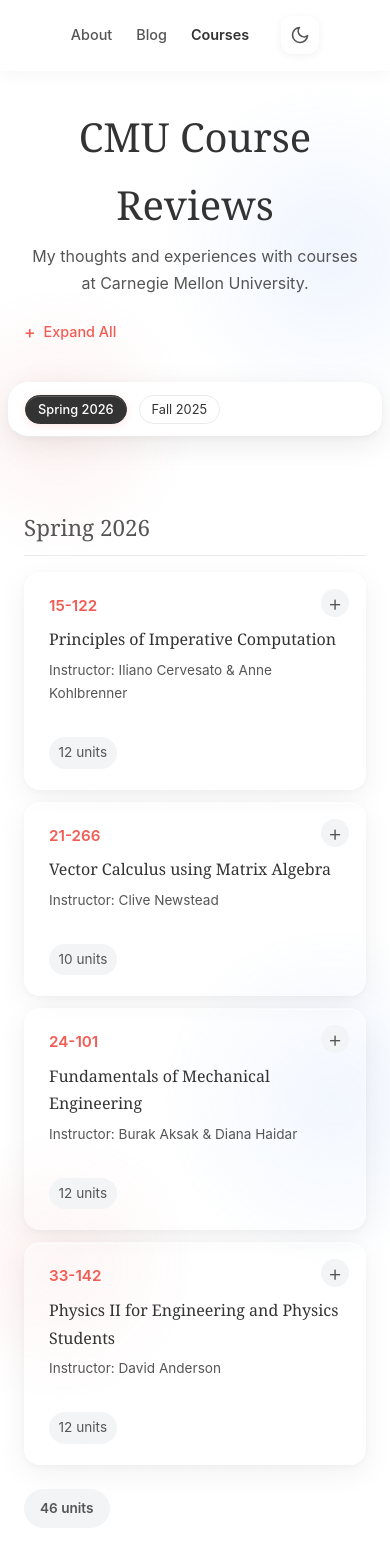
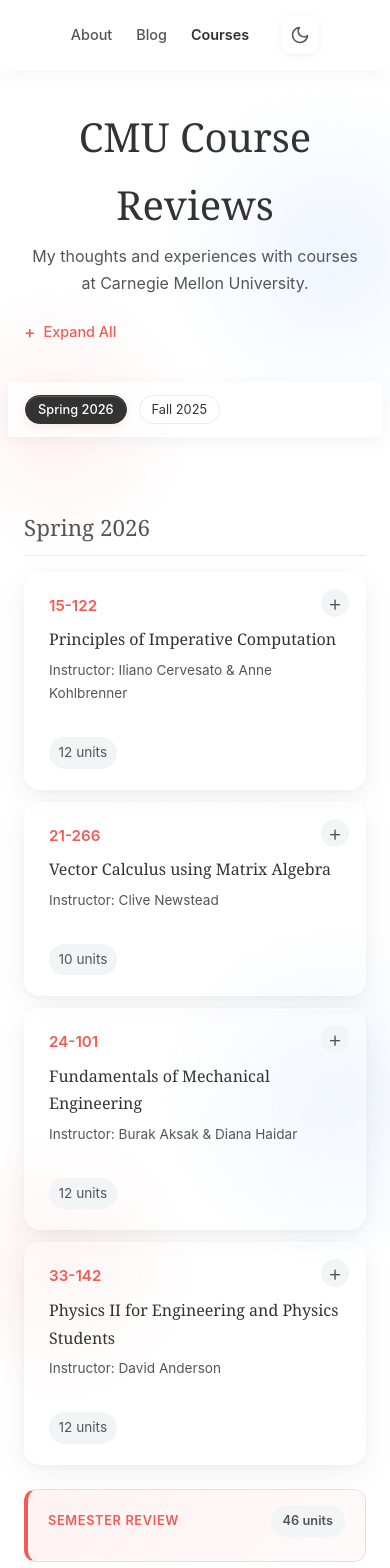
Before and after one commit to darrenpintoo/darrenpintoo.github.io, a React (Vite) app: page /courses in a window 390 px wide. Shown: the top 1568 px of the page. Built offline with nearby package versions, Linux system fonts and the light colour scheme.

Commit message:
fixed ui

```diff
--- a/src/index.css
+++ b/src/index.css
@@ -873,11 +873,27 @@
     white-space: nowrap;
     display: flex;
     align-items: center;
-    background: var(--bg-primary);
-    border-bottom: 1px solid var(--border-color);
+    /* Liquid Glass for Mobile */
+    background: linear-gradient(180deg,
+        rgba(255, 255, 255, 0.85) 0%,
+        rgba(255, 255, 255, 0.7) 100%);
+    backdrop-filter: blur(20px) saturate(180%);
+    -webkit-backdrop-filter: blur(20px) saturate(180%);
+    border-top: 1px solid rgba(255, 255, 255, 0.3);
+    border-bottom: 1px solid rgba(255, 255, 255, 0.3);
+    border-radius: 0;
     gap: 0.5rem;
     -ms-overflow-style: none;
     scrollbar-width: none;
+    box-shadow: 0 4px 20px rgba(0, 0, 0, 0.05);
+  }
+
+  [data-theme="dark"] .course-sidebar {
+    background: linear-gradient(180deg,
+        rgba(18, 18, 18, 0.9) 0%,
+        rgba(18, 18, 18, 0.75) 100%);
+    border-color: rgba(255, 255, 255, 0.08);
+    box-shadow: 0 4px 20px rgba(0, 0, 0, 0.2);
   }
 
   .course-sidebar::-webkit-scrollbar {
@@ -1095,49 +1111,44 @@
   transform: translateY(0);
 }
 
-.semester-footer-content {
-  display: flex;
-  align-items: flex-start;
-  gap: 1.5rem;
-  flex-wrap: wrap;
-}
-
-.total-units {
-  font-family: var(--font-sans);
-  font-size: 0.85rem;
-  font-weight: 600;
-  color: var(--text-secondary);
-  background: var(--stat-bg);
-  padding: 0.5rem 1rem;
-  border-radius: 20px;
-  white-space: nowrap;
-}
-
-.semester-reflection {
-  flex: 1;
-  min-width: 200px;
-  /* Liquid Glass Commentary Card */
+.semester-review-card {
+  /* Liquid Glass Review Card */
   background: linear-gradient(135deg,
       rgba(242, 92, 84, 0.08) 0%,
       rgba(242, 92, 84, 0.03) 100%);
   border: 1px solid rgba(242, 92, 84, 0.2);
   border-left: 4px solid var(--accent);
   border-radius: 12px;
-  padding: 0.75rem 1rem;
+  padding: 1rem 1.25rem;
 }
 
-.reflection-label {
-  display: block;
+.review-header {
+  display: flex;
+  justify-content: space-between;
+  align-items: center;
+  margin-bottom: 0.5rem;
+}
+
+.review-label {
   font-family: var(--font-sans);
   font-size: 0.8rem;
   font-weight: 600;
   color: var(--accent);
-  margin-bottom: 0.5rem;
   text-transform: uppercase;
   letter-spacing: 0.05em;
 }
 
-.semester-reflection p {
+.review-units {
+  font-family: var(--font-sans);
+  font-size: 0.8rem;
+  font-weight: 600;
+  color: var(--text-secondary);
+  background: var(--stat-bg);
+  padding: 0.3rem 0.75rem;
+  border-radius: 20px;
+}
+
+.review-text {
   font-family: var(--font-serif);
   font-size: 0.95rem;
   color: var(--text-secondary);
--- a/src/pages/CourseReviews.jsx
+++ b/src/pages/CourseReviews.jsx
@@ -385,13 +385,13 @@
             </div>
 
             <div className={`semester-footer ${isVisible ? 'visible' : ''}`}>
-                <div className="semester-footer-content">
-                    <span className="total-units">{semester.items.reduce((acc, curr) => acc + parseInt(curr.units || 0), 0)} units</span>
+                <div className="semester-review-card">
+                    <div className="review-header">
+                        <span className="review-label">Semester Review</span>
+                        <span className="review-units">{semester.items.reduce((acc, curr) => acc + parseInt(curr.units || 0), 0)} units</span>
+                    </div>
                     {semester.reflection && (
-                        <div className="semester-reflection">
-                            <span className="reflection-label">Reflection</span>
-                            <p>{semester.reflection}</p>
-                        </div>
+                        <p className="review-text">{semester.reflection}</p>
                     )}
                 </div>
             </div>
```
